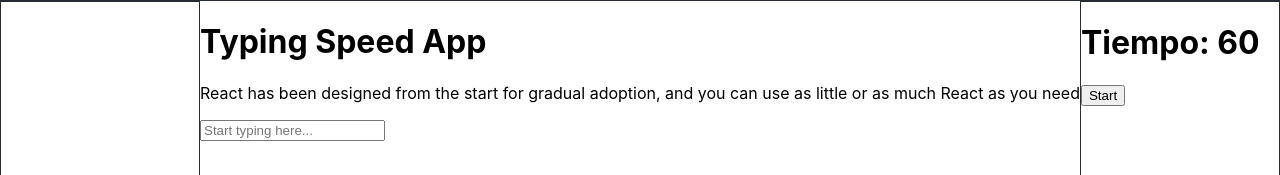
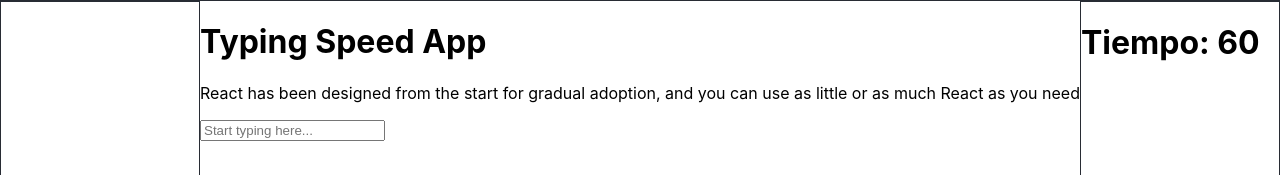
Before and after one commit to MaxRob01/MaxRob01.github.io, a React (Create React App) app: page / in a window 1280 px wide. Shown: the part 159-334 px from the top of the page. Built offline with nearby package versions, Linux system fonts and the light colour scheme.

Commit message:
add logic to run countdown on key press

```diff
--- a/src/App.js
+++ b/src/App.js
@@ -15,7 +15,6 @@
 				<Sidebar></Sidebar>
 				<TextContainer></TextContainer>
 				<Sidebar>
-					{" "}
 					<Timer />
 				</Sidebar>
 			</Body>
--- a/src/components/Timer.js
+++ b/src/components/Timer.js
@@ -3,6 +3,13 @@
 function Timer() {
 	const [timerValue, setTimerValue] = useState(60);
 	const [running, setRunning] = useState(false);
+
+	useEffect(() => {
+		const startTimer = () => setRunning(true);
+		window.addEventListener("keydown", startTimer);
+		return () => window.removeEventListener("keydown", startTimer);
+	}, []);
+
 	useEffect(() => {
 		const timer =
 			timerValue > 0 &&
@@ -16,9 +23,6 @@
 	return (
 		<div>
 			<h1>Tiempo: {timerValue}</h1>
-			<button onClick={() => setRunning(!running)}>
-				{running ? "Stop" : "Start"}
-			</button>
 		</div>
 	);
 }
```
